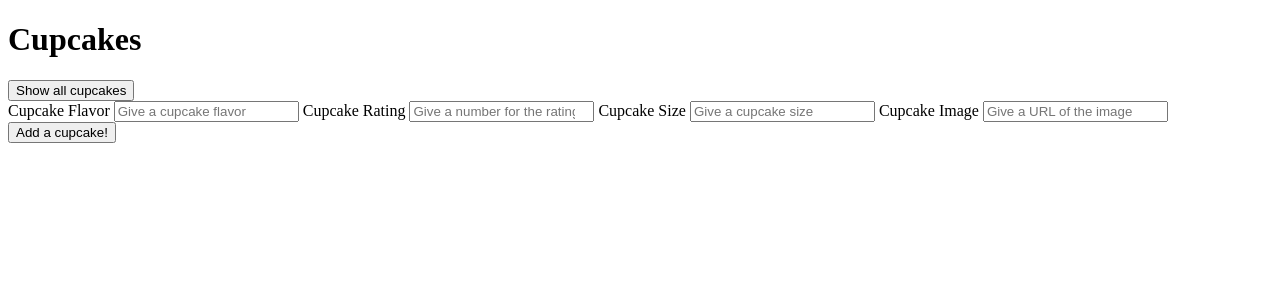
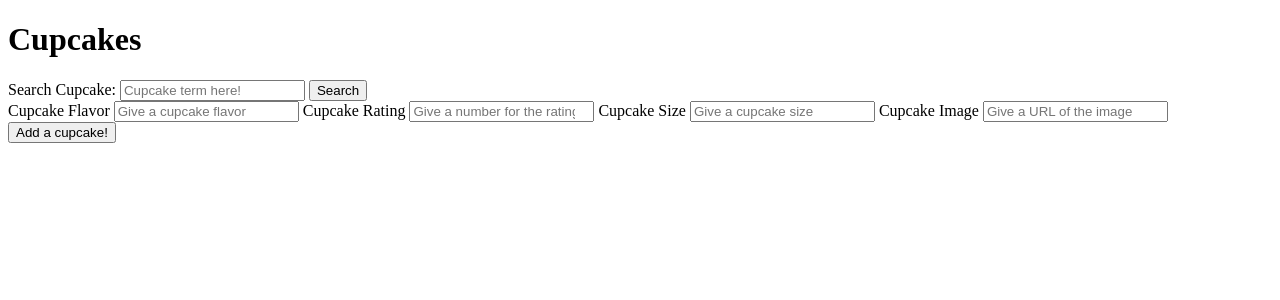
Before and after one commit to d-lee84/flask-cupcakes, a Flask app: page / in a window 1280 px wide. Shown: the top 300 px of the page. Run offline with Flask 2, Linux system fonts and the light colour scheme; data that the repository does not hold is empty.

Commit message:
Add search feature for cupcake flavors

```diff
--- a/app.py
+++ b/app.py
@@ -19,6 +19,8 @@ app.config['DEBUG_TB_INTERCEPT_REDIRECTS'] = False
 
 toolbar = DebugToolbarExtension(app)
 
+########################################################
+# Homepage Route
 
 @app.route("/")
 def show_homepage():
@@ -26,10 +28,14 @@ def show_homepage():
 
     return render_template('base.html')
 
+########################################################
+# Cupcakes API Routes
 
 @app.route("/api/cupcakes")
 def get_all_cupcakes():
-    """ Get all the data about cupcakes """
+    """ Get all the data about cupcakes
+    Returns JSON of list of serialized cupcakes like:
+    {cupcakes: [{id, flavor, size, rating, image}, ...]} """
 
     cupcakes = Cupcake.query.all()
     serialized_list = [cupcake.serialize() for cupcake in cupcakes]
@@ -119,3 +125,19 @@ def delete_cupcake(cupcake_id):
     db.session.commit()
 
     return jsonify(message=message)
+
+
+@app.route("/api/cupcakes/search")
+def search_cupcakes_by_term():
+    """ Gets all cupcakes from database filtered by search term
+    returning JSON of a list of serialized cupcakes like:
+    {cupcakes: [{id, flavor, size, rating, image}, ...]}  """
+
+    search_term = request.args["search_term"]
+
+    filtered_cupcakes = Cupcake.query.filter(
+        Cupcake.flavor.ilike(f"%{search_term}%")
+    )
+
+    serialized = [cupcake.serialize() for cupcake in filtered_cupcakes]
+    return jsonify(cupcakes=serialized)
--- a/static/cupcakes.js
+++ b/static/cupcakes.js
@@ -1,6 +1,7 @@
 "use strict";
 
 const CUPCAKES_API_URL = "/api/cupcakes";
+const SEARCHED_CUPCAKES_API_URL = "/api/cupcakes/search";
 
 const $cupcakesList = $("#cupcakesList");
 
@@ -12,7 +13,7 @@ const $cupcakesList = $("#cupcakesList");
  * */
 
 async function showCupcakes(evt) {
-
+  console.debug("showALLCupcakes");
   $cupcakesList.empty();
 
   const response = await axios.get(CUPCAKES_API_URL);
@@ -39,12 +40,14 @@ async function addCupcake(evt){
 
   $(evt.target).trigger("reset");
 
-  await axios.post(CUPCAKES_API_URL, {
+  const resp = await axios.post(CUPCAKES_API_URL, {
     flavor,
     size,
     rating,
     image
   });
+
+  const cupcake = resp.data.cupcake;
 
   appendCupcakeToDOM(cupcake);
 
@@ -64,8 +67,39 @@ function appendCupcakeToDOM(cupcake) {
   $cupcakesList.append(cupcakeContent);
 }
 
+/**
+ * Event listener for handling search for cupcake terms
+ * Makes a request to server for cupcakes with filtered term provided
+ * and shows new filtered list on index page
+ **/
+
+async function showSearchedCupcakes(evt) {
+  evt.preventDefault();
+
+  let search_term = $("#searchCupcake").val();
+  const resp = await axios.get(SEARCHED_CUPCAKES_API_URL, {
+    params:  {
+      search_term
+    }
+  });
+
+  const cupcakes = resp.data.cupcakes;
+
+  $cupcakesList.empty();
+  for (let cupcake of cupcakes) {
+    appendCupcakeToDOM(cupcake);
+  }
+
+  $(evt.target).trigger("reset");
+}
 
 
 
-$('#showCupcakes').on("click", showCupcakes);
+
+
+
+
+// $('#showCupcakes').on("click", showCupcakes);
+$(showCupcakes);
 $('#addCupcake').on("submit", addCupcake);
+$('#searchCupcakeForm').on("submit", showSearchedCupcakes);
--- a/templates/base.html
+++ b/templates/base.html
@@ -8,10 +8,15 @@
 <body>
 
     <h1>Cupcakes</h1>
-
-    <button id="showCupcakes">Show all cupcakes</button>
+    <!-- <button id="showCupcakes">Show all cupcakes</button> -->
+    <form id="searchCupcakeForm">
+        <label for="searchCupcake">Search Cupcake: </label>
+        <input type="text" id="searchCupcake" placeholder="Cupcake term here!">
+        <button type="submit">Search</button>
+    </form>
 
     <div id="cupcakesList"></div>
+
 
     <form id="addCupcake">
         <label for="cupcakeFlavor">Cupcake Flavor</label>
```
